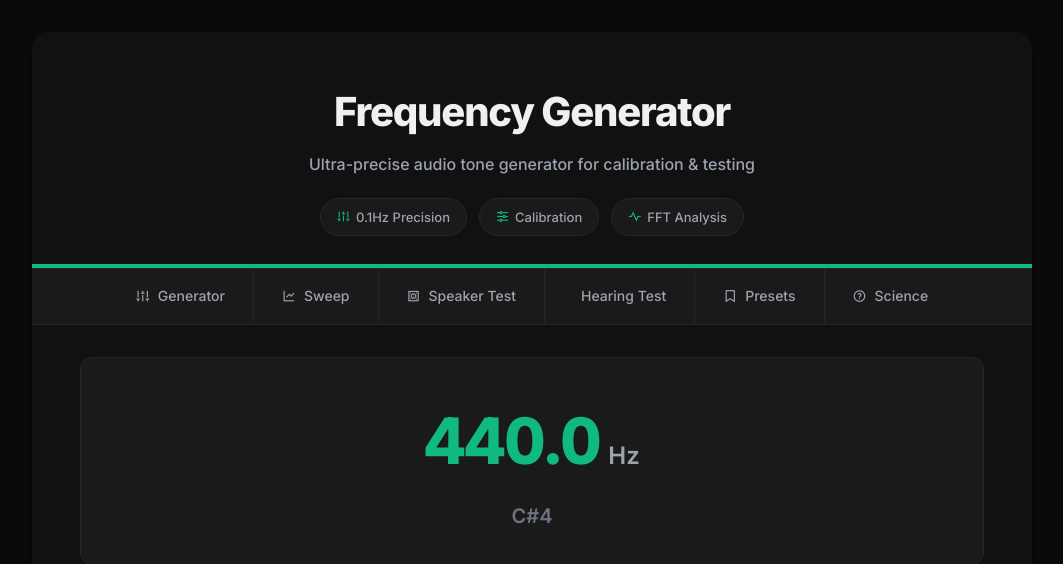
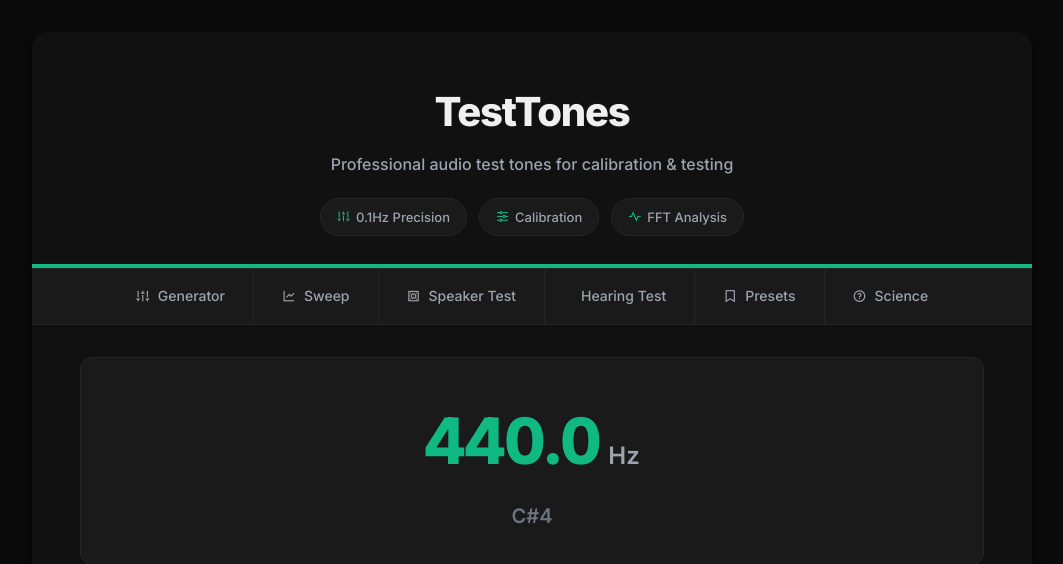
Before and after one commit to bberg/frequency-generator, a Flask app: page / in a window 1280 px wide. Shown: the top 564 px of the page, without its empty margins (108-1171 px from the left). Run offline with Flask 3, Linux system fonts and the light colour scheme.

Commit message:
Rebrand to TestTones, add Siren Generator link

```diff
--- a/templates/index.html
+++ b/templates/index.html
@@ -3,9 +3,9 @@
 <head>
     <meta charset="UTF-8">
     <meta name="viewport" content="width=device-width, initial-scale=1.0">
-    <title>Frequency Generator - Precise Audio Tone Generator for Calibration & Testing</title>
-    <meta name="description" content="Free online frequency generator with ultra-precise control (0.1Hz resolution). Perfect for audio calibration, hearing tests, speaker testing, and educational purposes.">
-    <meta name="keywords" content="frequency generator, tone generator, audio calibration, hearing test, 440Hz, sine wave, audio testing, speaker test">
+    <title>TestTones - Professional Audio Test Tone Generator for Calibration & Testing</title>
+    <meta name="description" content="Free online test tone generator with ultra-precise control (0.1Hz resolution). Professional audio calibration, hearing tests, speaker testing, and frequency analysis tools.">
+    <meta name="keywords" content="test tones, audio test, tone generator, audio calibration, hearing test, 440Hz, sine wave, speaker test, frequency test">
 
     <!-- Canonical URL -->
     <link rel="canonical" href="https://testtones.com/">
@@ -13,15 +13,15 @@
     <!-- Open Graph -->
     <meta property="og:type" content="website">
     <meta property="og:url" content="https://testtones.com/">
-    <meta property="og:title" content="Frequency Generator - Precise Audio Tone Generator">
-    <meta property="og:description" content="Free online frequency generator with 0.1Hz precision. Perfect for audio calibration, hearing tests, speaker testing, and educational purposes.">
+    <meta property="og:title" content="TestTones - Professional Audio Test Tone Generator">
+    <meta property="og:description" content="Free online test tone generator with 0.1Hz precision. Professional audio calibration, hearing tests, speaker testing, and frequency analysis.">
     <meta property="og:image" content="https://testtones.com/static/images/og-image.png">
     <meta property="og:site_name" content="TestTones">
 
     <!-- Twitter Card -->
     <meta name="twitter:card" content="summary_large_image">
-    <meta name="twitter:title" content="Frequency Generator - Ultra-Precise Audio Testing">
-    <meta name="twitter:description" content="Free frequency generator with 0.1Hz precision for calibration, hearing tests, and speaker testing.">
+    <meta name="twitter:title" content="TestTones - Professional Audio Test Tone Generator">
+    <meta name="twitter:description" content="Free test tone generator with 0.1Hz precision for professional audio calibration, hearing tests, and speaker testing.">
     <meta name="twitter:image" content="https://testtones.com/static/images/og-image.png">
 
     <!-- JSON-LD Structured Data -->
@@ -29,9 +29,9 @@
     {
         "@context": "https://schema.org",
         "@type": "WebApplication",
-        "name": "Frequency Generator",
+        "name": "TestTones",
         "url": "https://testtones.com/",
-        "description": "Free online frequency generator with ultra-precise control for audio calibration, hearing tests, and speaker testing.",
+        "description": "Free online test tone generator with ultra-precise control for professional audio calibration, hearing tests, and speaker testing.",
         "applicationCategory": "MultimediaApplication",
         "operatingSystem": "Any",
         "offers": {
@@ -61,8 +61,8 @@
     <div class="container">
         <header class="page-header">
             <div class="header-content">
-                <h1>Frequency Generator</h1>
-                <p class="tagline">Ultra-precise audio tone generator for calibration & testing</p>
+                <h1>TestTones</h1>
+                <p class="tagline">Professional audio test tones for calibration & testing</p>
             </div>
             <div class="header-badges">
                 <span class="header-badge"><i class="ri-sound-module-line"></i> 0.1Hz Precision</span>
@@ -727,8 +727,8 @@
         <footer class="site-footer">
             <div class="footer-content">
                 <div class="footer-brand">
-                    <span class="footer-logo">Frequency Generator</span>
-                    <p>Free online precision frequency generator for audio calibration, hearing tests, and educational purposes.</p>
+                    <span class="footer-logo">TestTones</span>
+                    <p>Free online precision test tone generator for audio calibration, hearing tests, and professional audio testing.</p>
                 </div>
                 <div class="footer-links">
                     <h4>Quick Links</h4>
@@ -739,6 +739,7 @@
                 </div>
                 <div class="footer-related">
                     <h4>Related Tools</h4>
+                    <a href="https://sirengenerator.com" target="_blank">Siren Generator</a>
                     <a href="https://focushum.com" target="_blank">Noise Generator</a>
                     <a href="https://tonesynth.com" target="_blank">Tone Generator</a>
                     <a href="https://binauralhq.com" target="_blank">Binaural Beats</a>
```
